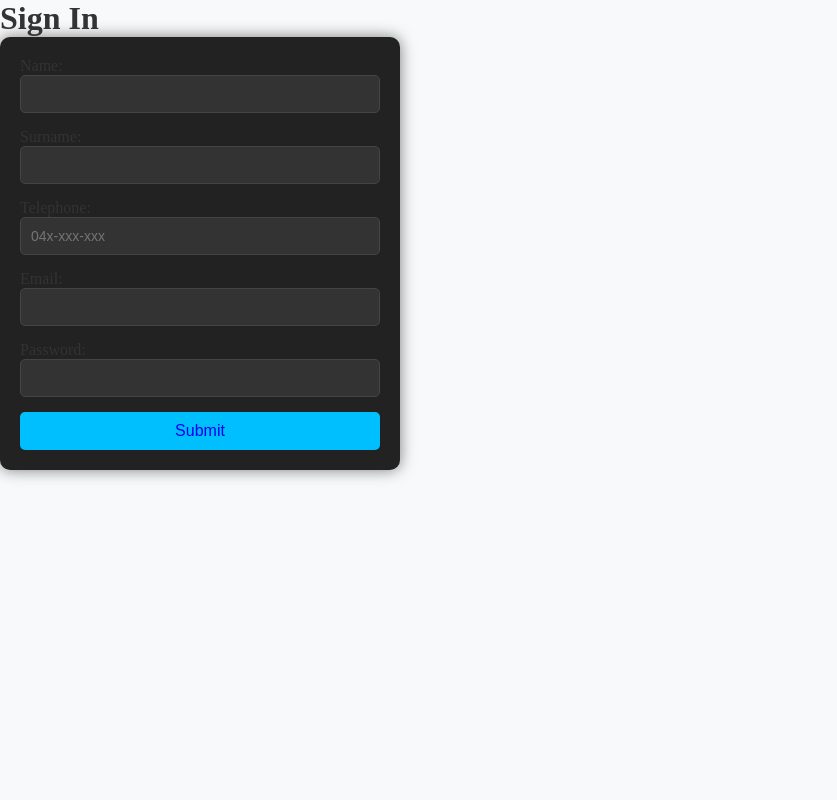
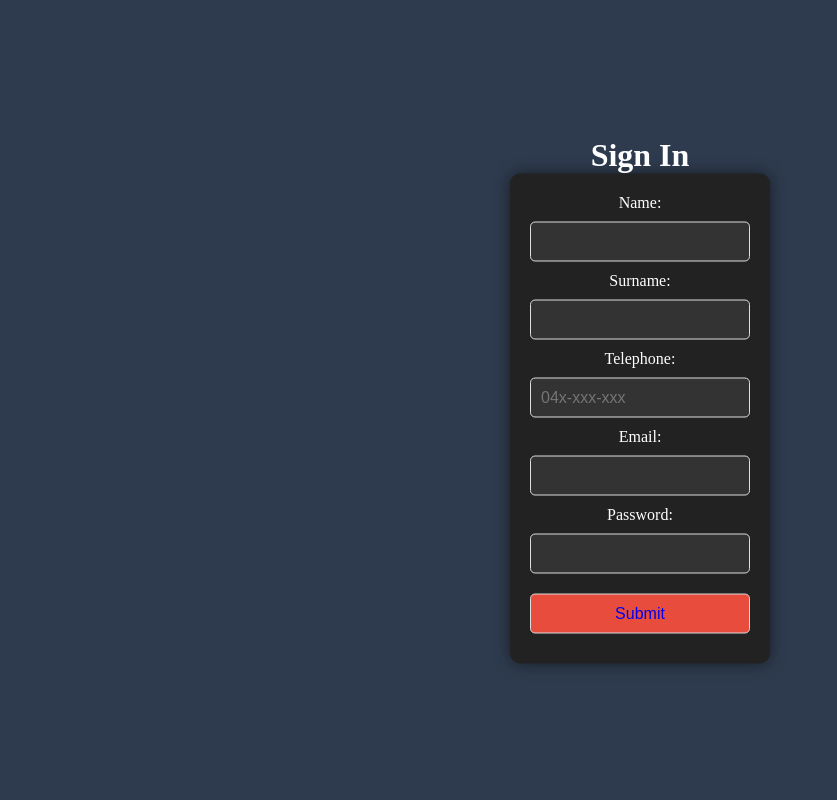
Before and after one commit to eldasahitii/Airbnb, a PHP site: page /Sign-in.html in a window 1280 px wide. Shown: the whole page, without its empty margins (0-837 px from the left). Run offline with PHP 8.4, Linux system fonts and the light colour scheme.

Commit message:
edited sign in form,styled sign in form

```diff
--- a/Sign-in.html
+++ b/Sign-in.html
@@ -8,7 +8,8 @@
     <link rel="stylesheet" type="text/css" href="style.css">
 </head>
 <body>
-    <div class="login-form">
+    <div class="signin-page">
+        <div class="Signin-form">
             <h1>Sign In</h1>
             <form>
                 <label for="firstname">Name:</label><br>
@@ -31,6 +32,6 @@
 
             </form>
         </div>
-
+    </div>
 </body>
 </html>
--- a/style.css
+++ b/style.css
@@ -464,3 +464,34 @@
     background: #0099cc;
 
 }
+.Signin-form{
+    background: #2e3b4e;
+    padding: 20px;
+    border-radius: 10px;
+    text-align: center;
+    width: 300px;
+    color:white;
+    position: absolute;
+    top: 50%;
+    left: 50%;
+    transform: translate(-50%,-50%);
+}
+.Signin-form input,
+.Signin-form button{
+    width: 100%;
+    margin: 10px 0;
+    padding: 10px;
+    border: 1px solid #ddd;
+    border-radius: 5px;
+    font-size: 16px;
+}
+.Signin-form button{
+    background: #e74c3c;
+    color: #fff;
+    cursor: pointer;
+}
+.signin-page{
+    margin: 0;
+    background-color: #2e3b4e;
+    height: 100vh;
+}
```
Lines whose indentation alone changed are shown as unchanged.
